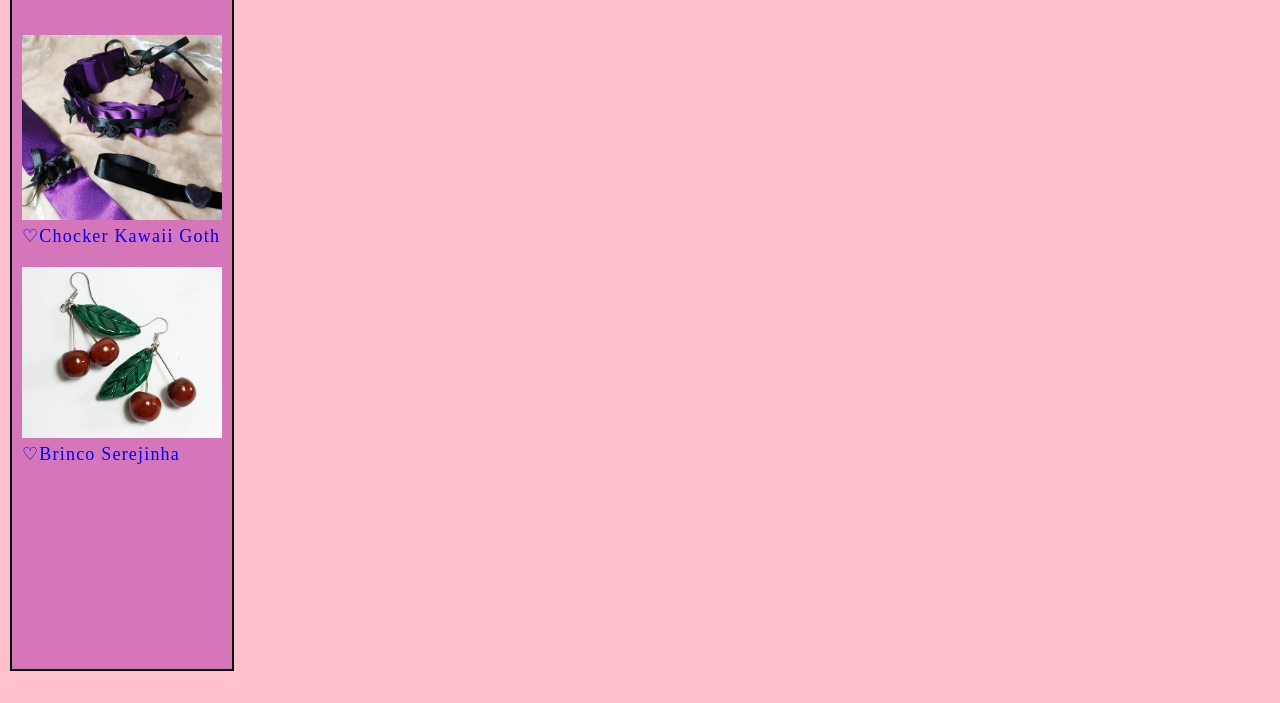
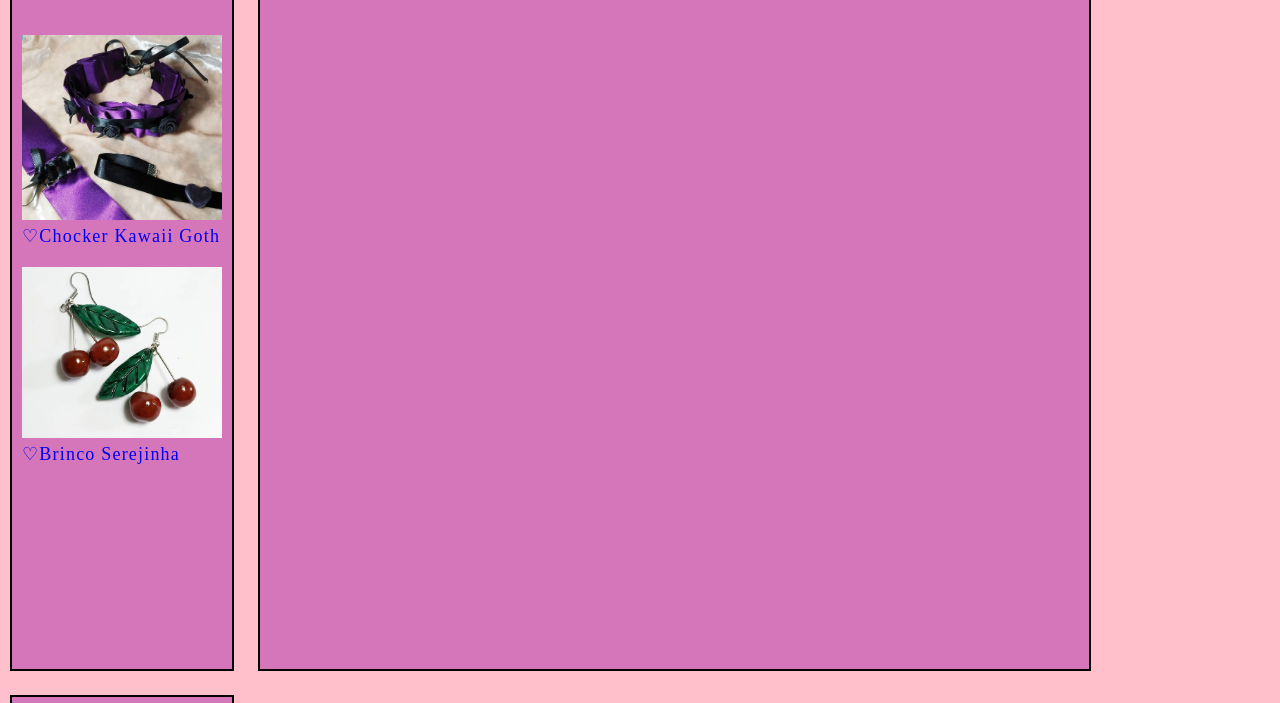
Before and after one commit to Yan-Carvalho/artysstore, a plain HTML site: page sobre.html in a window 1280 px wide. Shown: the part 408-1111 px from the top of the page. Drawn offline with Linux system fonts and the light colour scheme.

Commit message:
Update sobre.html

```diff
--- a/sobre.html
+++ b/sobre.html
@@ -23,7 +23,7 @@
                 <a href="https://shopee.com.br/Choker-gargantilha-purple-rose-i.252258513.6365562601"><img class="b1" src="imagens/Chocker-goth.png">♡Chocker Kawaii Goth</a>
                 <a href="https://shopee.com.br/Brincos-de-frutas-morango-cereja-e-laranja-i.252258513.5560246220"><img class="b1" src="imagens/Brinco-serejinha.png">♡Brinco Serejinha</a>
 	</div>
-	<div class="borda4">
+	<div id="borda4">
 		     <h1>Quem somos?</h1>
 		     <p id="justify">Aqui é onde você vai contar quem é, o que faz, como faz e o que almeja fazendo isso, suas ambições e o motivo de gostar tanto disso, criar uma conexão com o cliente.</p>
 	</div>
```
